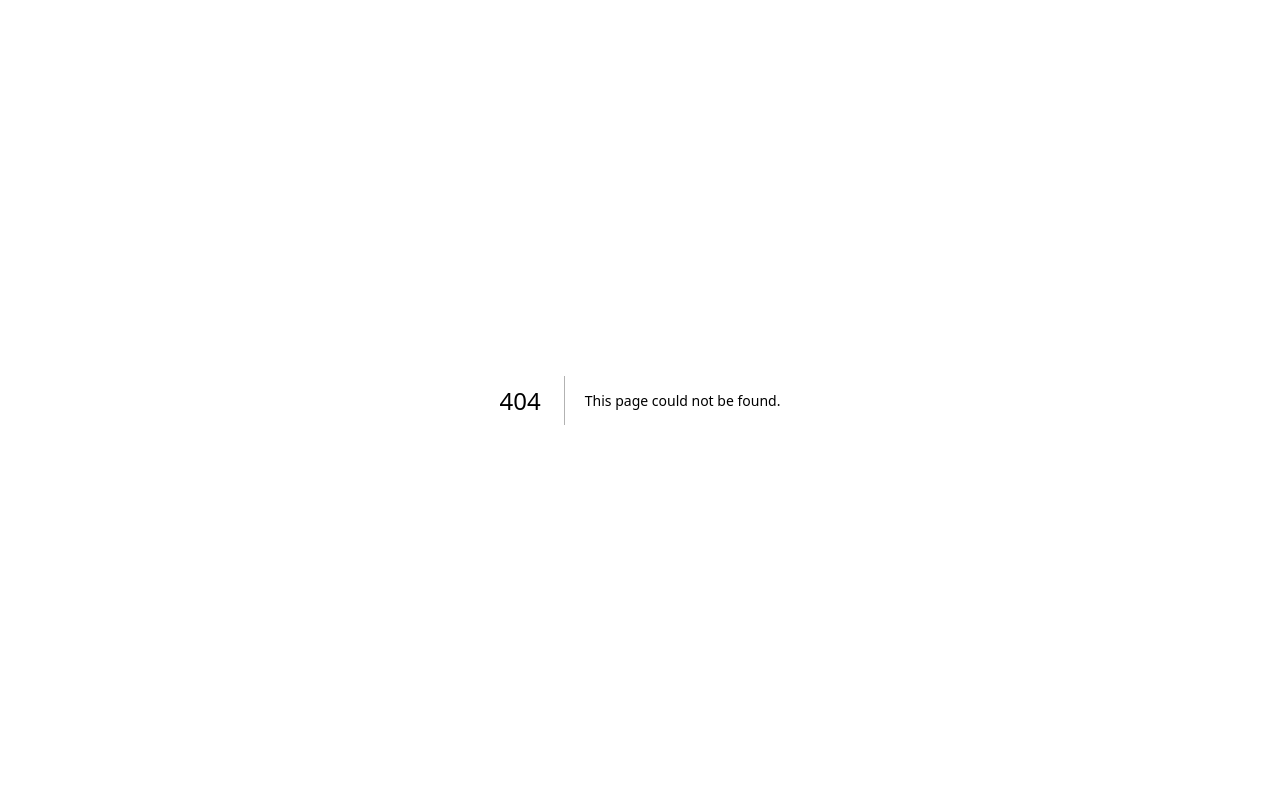
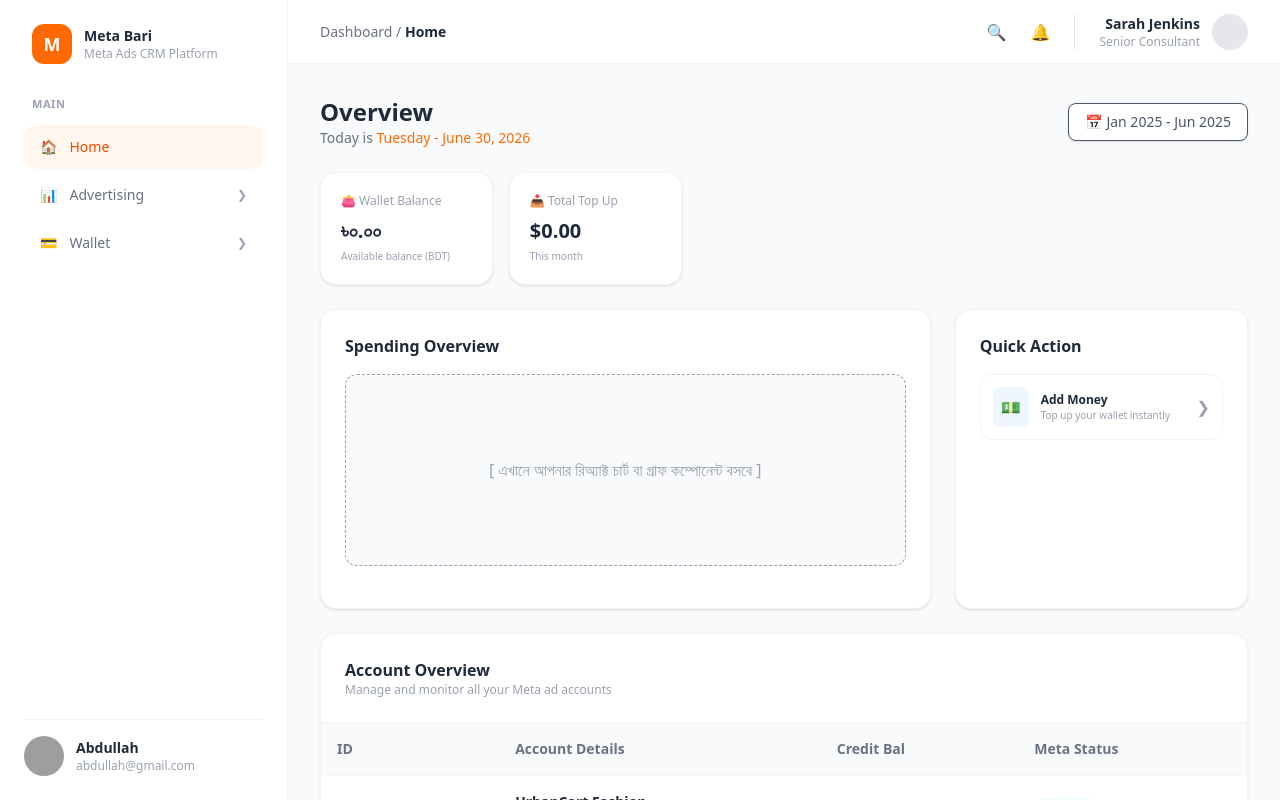
Before and after one commit to ads-fixter-FSD/adsfixter-crm, a Next.js app: page /dashboard in a window 1280 px wide. Before the commit this address had no page. Built offline with nearby package versions, Linux system fonts and the light colour scheme; grey boxes are pictures that could not be loaded; a web font is replaced by a local one.

Commit message:
dashboard layout setup

```diff
--- /dev/null
+++ b/src/app/(dashboard)/dashboard/advertising/page.tsx
@@ -0,0 +1,9 @@
+import React from 'react'
+
+export default function page() {
+  return (
+    <div>
+      adas
+    </div>
+  )
+}
--- /dev/null
+++ b/src/app/(dashboard)/dashboard/layout.tsx
@@ -0,0 +1,88 @@
+// app/(dashboard)/dashboard/layout.tsx
+import React from "react";
+import Link from "next/link";
+
+export default function DashboardLayout({
+  children,
+}: {
+  children: React.ReactNode;
+}) {
+  return (
+    <div className="flex h-screen w-full bg-[#f8fafc] overflow-hidden font-sans">
+
+      {/* ─── LEFT SIDEBAR ─── */}
+      <aside className="w-72 bg-white border-r border-gray-100 flex flex-col justify-between p-6 hidden lg:flex">
+        <div>
+          {/* Logo / Brand Info */}
+          <div className="flex items-center gap-3 mb-8 px-2">
+            <div className="w-10 h-10 bg-orange-500 rounded-xl flex items-center justify-center text-white font-bold text-lg">M</div>
+            <div>
+              <h2 className="text-sm font-bold text-gray-800">Meta Bari</h2>
+              <p className="text-xs text-gray-400">Meta Ads CRM Platform</p>
+            </div>
+          </div>
+
+          {/* Navigation Links */}
+          <div className="text-[11px] font-bold text-gray-400 tracking-wider uppercase mb-3 px-2">Main</div>
+          <nav className="space-y-1">
+            <Link href="/dashboard" className="flex items-center gap-3 px-4 py-3 text-sm font-medium rounded-xl bg-orange-50 text-orange-600 transition-colors">
+              <span>🏠</span> Home
+            </Link>
+            <Link href="/dashboard/advertising" className="flex items-center justify-between px-4 py-3 text-sm font-medium rounded-xl text-gray-500 hover:bg-gray-50 hover:text-gray-800 transition-colors">
+              <div className="flex items-center gap-3"><span>📊</span> Advertising</div>
+              <span className="text-xs text-gray-400">❯</span>
+            </Link>
+            <Link href="/dashboard/wallet" className="flex items-center justify-between px-4 py-3 text-sm font-medium rounded-xl text-gray-500 hover:bg-gray-50 hover:text-gray-800 transition-colors">
+              <div className="flex items-center gap-3"><span>💳</span> Wallet</div>
+              <span className="text-xs text-gray-400">❯</span>
+            </Link>
+            {/* আপনার অন্যান্য রুটগুলো এখানে একইভাবে যুক্ত করতে পারেন */}
+          </nav>
+        </div>
+
+        {/* User Profile Info (Bottom of Sidebar) */}
+        <div className="border-t border-gray-100 pt-4 flex items-center gap-3">
+          <div className="w-10 h-10 bg-gray-200 rounded-full overflow-hidden">
+            <img src="/avatar-placeholder.png" alt="Abdullah" className="w-full h-full object-cover" />
+          </div>
+          <div className="flex-1 min-w-0">
+            <p className="text-sm font-semibold text-gray-800 truncate">Abdullah</p>
+            <p className="text-xs text-gray-400 truncate">abdullah@gmail.com</p>
+          </div>
+        </div>
+      </aside>
+
+      {/* ─── RIGHT CONTENT AREA ─── */}
+      <div className="flex-1 flex flex-col h-full overflow-hidden">
+
+        {/* TOP NAVBAR */}
+        <header className="h-16 bg-white border-b border-gray-100 flex items-center justify-between px-8 z-10">
+          <div className="text-sm font-medium text-gray-500">
+            Dashboard / <span className="text-gray-800 font-semibold">Home</span>
+          </div>
+
+          {/* Right Header Controls */}
+          <div className="flex items-center gap-6">
+            <button className="text-gray-400 hover:text-gray-600">🔍</button>
+            <button className="text-gray-400 hover:text-gray-600 relative">🔔</button>
+
+            {/* Client Consultant Info */}
+            <div className="flex items-center gap-3 border-l pl-6 border-gray-200">
+              <div className="text-right">
+                <p className="text-sm font-semibold text-gray-800">Sarah Jenkins</p>
+                <p className="text-xs text-gray-400">Senior Consultant</p>
+              </div>
+              <div className="w-9 h-9 bg-gray-200 rounded-full"></div>
+            </div>
+          </div>
+        </header>
+
+        {/* DYNAMIC CONTENT CONTAINER */}
+        <main className="flex-1 overflow-x-hidden overflow-y-auto p-8">
+          {children}
+        </main>
+
+      </div>
+    </div>
+  );
+}
--- /dev/null
+++ b/src/app/(dashboard)/dashboard/page.tsx
@@ -0,0 +1,101 @@
+// app/(dashboard)/dashboard/page.tsx
+import React from "react";
+
+export default function DashboardHomePage() {
+  return (
+    <div className="space-y-6">
+
+      {/* Overview Title and Date Picker */}
+      <div className="flex items-center justify-between">
+        <div>
+          <h1 className="text-2xl font-bold text-gray-800">Overview</h1>
+          <p className="text-sm text-gray-500">Today is <span className="text-orange-500 font-medium">Tuesday - June 30, 2026</span></p>
+        </div>
+        <div className="bg-white border rounded-lg px-4 py-2 text-sm text-gray-600 shadow-sm cursor-pointer">
+          📅 Jan 2025 - Jun 2025
+        </div>
+      </div>
+
+      {/* ─── 1. TOP CARDS GRID ─── */}
+      <div className="grid grid-cols-1 md:grid-cols-3 lg:grid-cols-5 gap-4">
+        {/* Card 1 */}
+        <div className="bg-white p-5 rounded-2xl border border-gray-100 shadow-sm">
+          <p className="text-xs text-gray-400 font-medium mb-2">👛 Wallet Balance</p>
+          <h3 className="text-xl font-bold text-gray-800">৳০.০০</h3>
+          <p className="text-[10px] text-gray-400 mt-1">Available balance (BDT)</p>
+        </div>
+        {/* Card 2 */}
+        <div className="bg-white p-5 rounded-2xl border border-gray-100 shadow-sm">
+          <p className="text-xs text-gray-400 font-medium mb-2">📥 Total Top Up</p>
+          <h3 className="text-xl font-bold text-gray-800">$0.00</h3>
+          <p className="text-[10px] text-gray-400 mt-1">This month</p>
+        </div>
+        {/* বাকি কার্ডগুলো (Total Ad Spend, Credit Balance ইত্যাদি) এখানে বসবে */}
+      </div>
+
+      {/* ─── 2. CHART & QUICK ACTIONS MIDDLE SECTION ─── */}
+      <div className="grid grid-cols-1 lg:grid-cols-3 gap-6">
+        {/* Spending Overview Chart Placeholder */}
+        <div className="lg:col-span-2 bg-white p-6 rounded-2xl border border-gray-100 shadow-sm min-h-[300px]">
+          <h3 className="text-base font-bold text-gray-800 mb-4">Spending Overview</h3>
+          <div className="flex items-center justify-center h-48 text-gray-400 bg-gray-50 rounded-xl border border-dashed">
+            [ এখানে আপনার রিঅ্যাক্ট চার্ট বা গ্রাফ কম্পোনেন্ট বসবে ]
+          </div>
+        </div>
+
+        {/* Quick Actions Panel */}
+        <div className="bg-white p-6 rounded-2xl border border-gray-100 shadow-sm">
+          <h3 className="text-base font-bold text-gray-800 mb-4">Quick Action</h3>
+          <div className="space-y-3">
+            <button className="w-full flex items-center justify-between p-3 rounded-xl border border-gray-100 hover:bg-orange-50/50 transition-all text-left">
+              <div className="flex items-center gap-3">
+                <span className="p-2 bg-blue-50 text-blue-500 rounded-lg">💵</span>
+                <div>
+                  <p className="text-xs font-bold text-gray-800">Add Money</p>
+                  <p className="text-[10px] text-gray-400">Top up your wallet instantly</p>
+                </div>
+              </div>
+              <span className="text-gray-400">❯</span>
+            </button>
+            {/* অন্য কুইক অ্যাকশন বাটনগুলো... */}
+          </div>
+        </div>
+      </div>
+
+      {/* ─── 3. ACCOUNT OVERVIEW TABLE ─── */}
+      <div className="bg-white rounded-2xl border border-gray-100 shadow-sm overflow-hidden">
+        <div className="p-6 border-b border-gray-100">
+          <h3 className="text-base font-bold text-gray-800">Account Overview</h3>
+          <p className="text-xs text-gray-400">Manage and monitor all your Meta ad accounts</p>
+        </div>
+
+        {/* Table Content */}
+        <div className="overflow-x-auto">
+          <table className="w-full text-left border-collapse text-sm">
+            <thead>
+              <tr className="bg-gray-50 text-gray-500 font-semibold border-b border-gray-100">
+                <th className="p-4">ID</th>
+                <th className="p-4">Account Details</th>
+                <th className="p-4">Credit Bal</th>
+                <th className="p-4">Meta Status</th>
+              </tr>
+            </thead>
+            <tbody className="divide-y divide-gray-50">
+              <tr className="hover:bg-gray-50/50 transition-colors">
+                <td className="p-4 font-medium text-gray-700">ADF1001</td>
+                <td className="p-4">
+                  <p className="font-semibold text-gray-800">UrbanCart Fashion</p>
+                  <p className="text-xs text-gray-400">ID: 91827364518273</p>
+                </td>
+                <td className="p-4 text-gray-700">$190.00</td>
+                <td className="p-4"><span className="px-2.5 py-1 text-xs font-medium text-green-600 bg-green-50 rounded-full">● Active</span></td>
+              </tr>
+              {/* অন্যান্য টেবিল ডাটাগুলো লুপিং এর মাধ্যমে এখানে বসবে */}
+            </tbody>
+          </table>
+        </div>
+      </div>
+
+    </div>
+  );
+}
--- /dev/null
+++ b/src/app/(dashboard)/dashboard/wallet/page.tsx
@@ -0,0 +1,9 @@
+import React from 'react'
+
+export default function page() {
+  return (
+    <div>
+      adfad
+    </div>
+  )
+}
```
